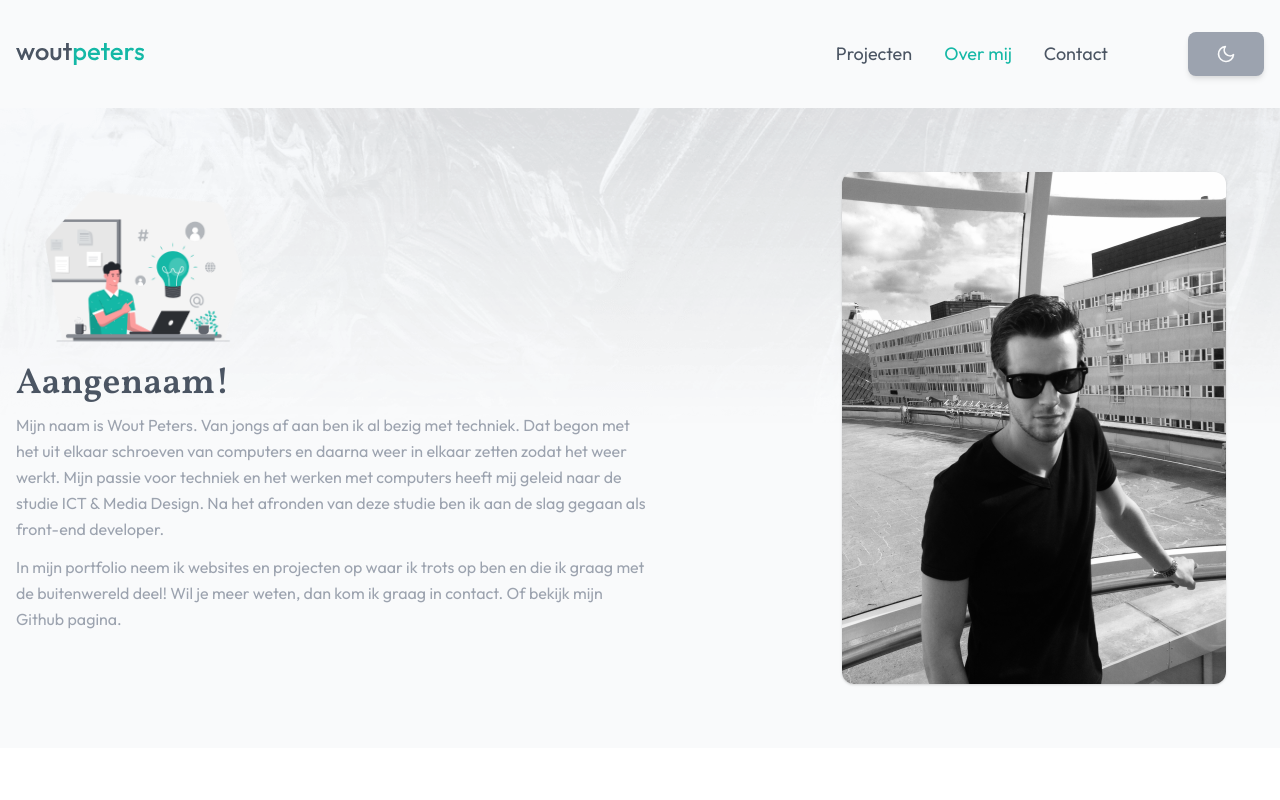
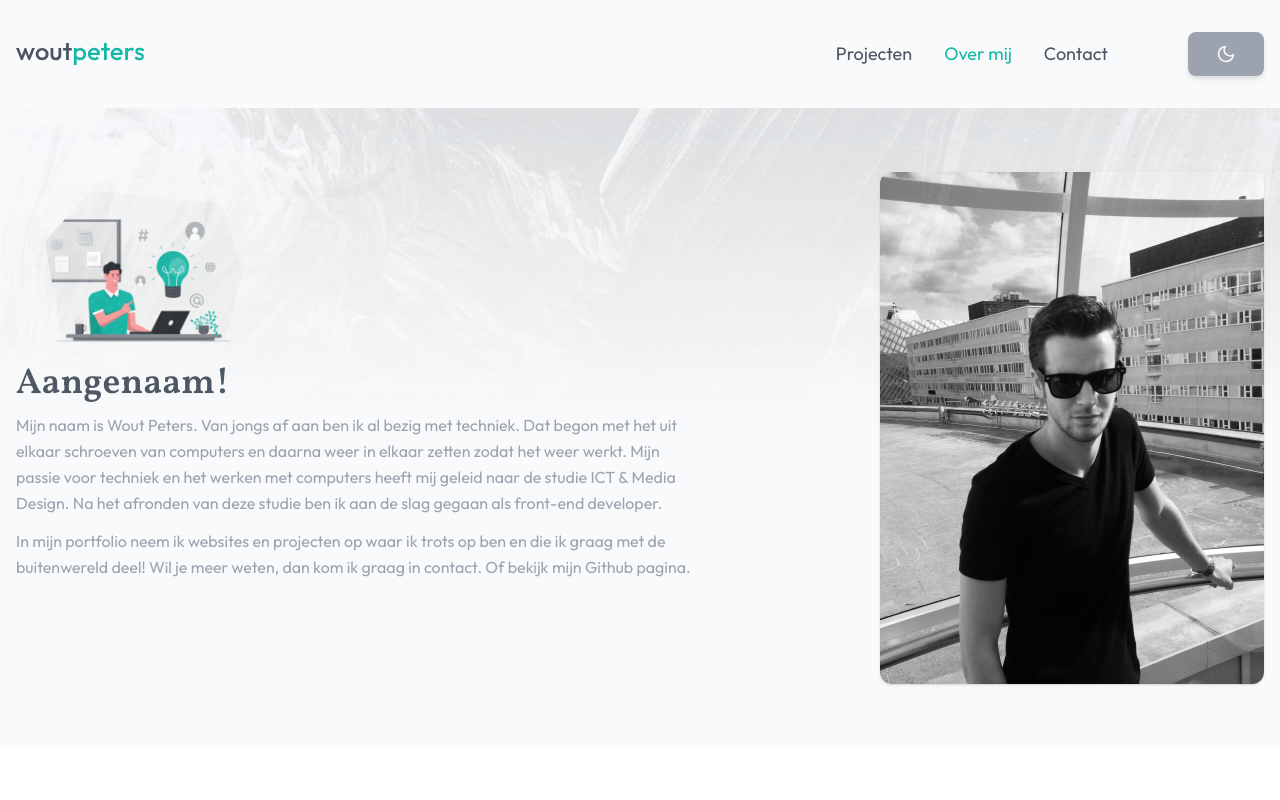
Before and after one commit to woutpeters/vue-portfolio, a Vue app: page /about in a window 1280 px wide. Shown: the top 800 px of the page. Built offline with nearby package versions, Linux system fonts and the light colour scheme; what vue-backtotop would draw is missing.

Commit message:
about page improvements

```diff
--- a/src/components/AboutTools.vue
+++ b/src/components/AboutTools.vue
@@ -8,7 +8,7 @@
       <Carousel v-if="slider.length" :settings="settings" :breakpoints="breakpoints" :autoplay="4000" :wrap-around="true">
         <Slide v-for="slide in slider" :key="slide">
           <div :id="slide.id" class="carousel__item w-full bg-teal-500 p-4 sm:p-8 items-center rounded-lg">
-            <div class="w-8 sm:w-16 md:w-24 mx-auto pb-4">
+            <div class="w-12 sm:w-16 md:w-24 mx-auto pb-4">
               <svg viewBox="0 0 128 128"><path :d="slide.svg" :fill="slide.color" /></svg>
             </div>
             <p class="leading-relaxed text-cool-gray-50">{{slide.name}}</p>
--- a/src/views/About.vue
+++ b/src/views/About.vue
@@ -1,10 +1,9 @@
 <template>
   <main class="bg-cool-gray-50 dark:bg-blue-gray-800">
     <img src="@/assets/images/bg-header.png" class="w-screen absolute" alt="Header Backgroud">
-    <div class="container relative flex flex-col items-start py-16">
-      <div class="block sm:flex sm:gap-24 lg:gap-48">
+    <div class="container py-16 flex flex-col md:flex-row md:gap-12 lg:gap-24">
       <div class="sm:w-3/4 flex flex-col md:items-start">
-          <div class="w-64">
+        <div class="w-64 max-w-full">
           <img src="@/assets/images/artwork/hero-about.png" class="object-cover object-center" alt="Hero about">
         </div>
         <div class="text-left">
@@ -13,9 +12,8 @@
           <p class="text-cool-gray-400 mb-3 leading-relaxed">In mijn portfolio neem ik websites en projecten op waar ik trots op ben en die ik graag met de buitenwereld deel! Wil je meer weten, dan kom ik graag in <router-link class="dark:text-cool-gray-50 hover:underline" :to="{name: 'contact'}">contact</router-link>. Of bekijk mijn <a href="https://github.com/woutpeters" target="_blank" class="dark:text-cool-gray-50 hover:underline">Github</a> pagina.</p>
         </div>
       </div>
-        <div class="w-3/4 sm:w-1/2">
-          <img src="@/assets/images/profile.jpg" class="rounded-xl w-96 object-cover object-center shadow" alt="Hero image">
-        </div>
+      <div class="w-3/5 sm:w-1/2">
+        <img src="@/assets/images/profile.jpg" class="rounded-xl w-96 ml-auto object-cover object-center shadow" alt="Hero image">
       </div>
     </div>
   </main>
--- a/src/views/Contact.vue
+++ b/src/views/Contact.vue
@@ -3,7 +3,7 @@
     <img src="@/assets/images/bg-header.png" class="w-screen absolute" alt="Header Backgroud">
     <div class="container py-16 flex flex-col md:flex-row md:gap-12 lg:gap-24">
       <div class="md:w-1/2 lg:w-1/3 flex flex-col md:mr-auto w-full mb-16 md:mb-0">
-        <div class="w-64">
+        <div class="w-64 max-w-full">
           <img src="@/assets/images/artwork/hero-contact.png" class="object-cover object-center" alt="Hero about">
         </div>
         <h2 class="text-3xl sm:text-4xl text-cool-gray-600 dark:text-cool-gray-50 mb-2 font-semibold">Neem contact op!</h2>
--- a/src/views/Projects.vue
+++ b/src/views/Projects.vue
@@ -3,7 +3,7 @@
     <section class="bg-cool-gray-50 dark:bg-blue-gray-800">
     <img src="@/assets/images/bg-header.png" class="w-screen absolute" alt="Header Backgroud">
       <div class="container relative flex flex-col items-start py-16">
-        <div class="w-64">
+        <div class="w-64 max-w-full">
           <img src="@/assets/images/artwork/hero-projects.png" class="object-cover object-center" alt="Hero 404">
         </div>
         <div class="text-left">
```
Lines whose indentation alone changed are shown as unchanged.
